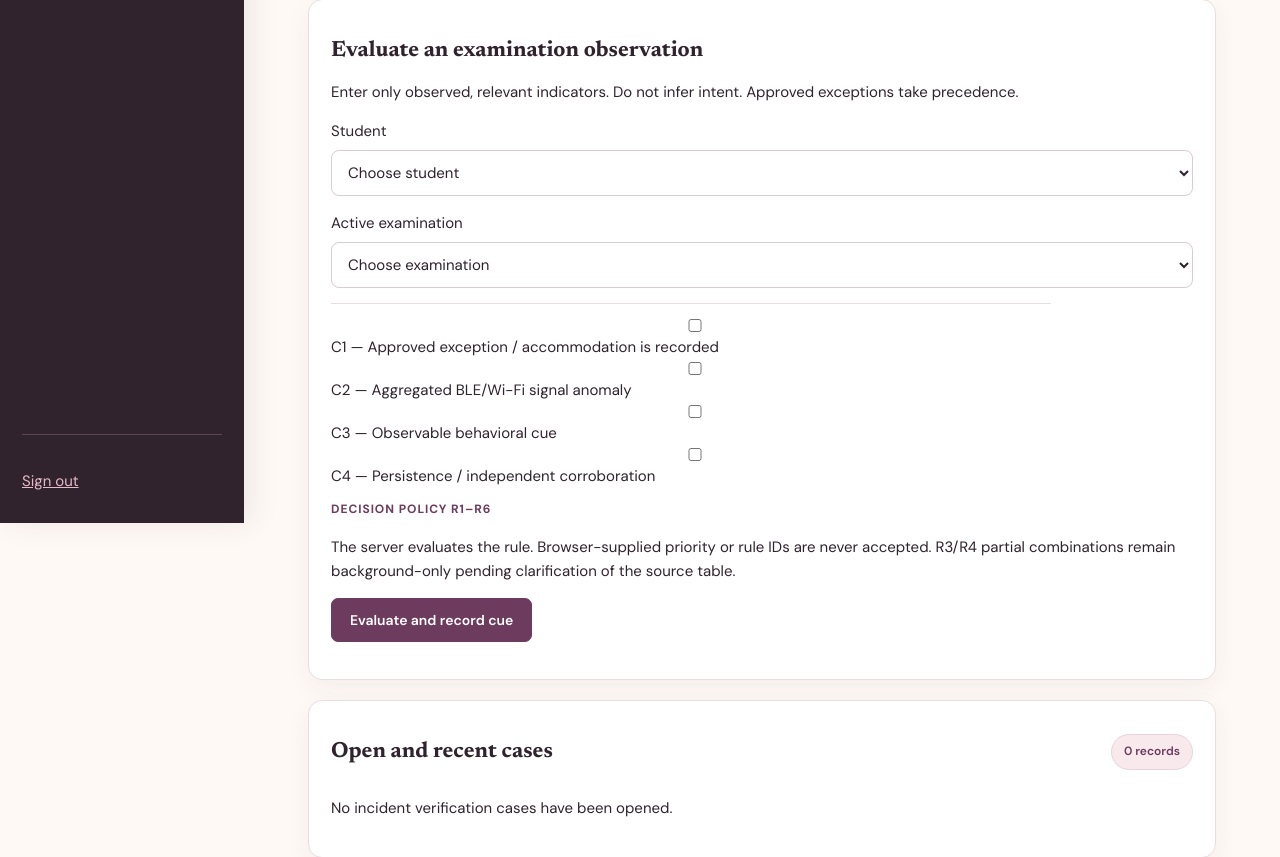
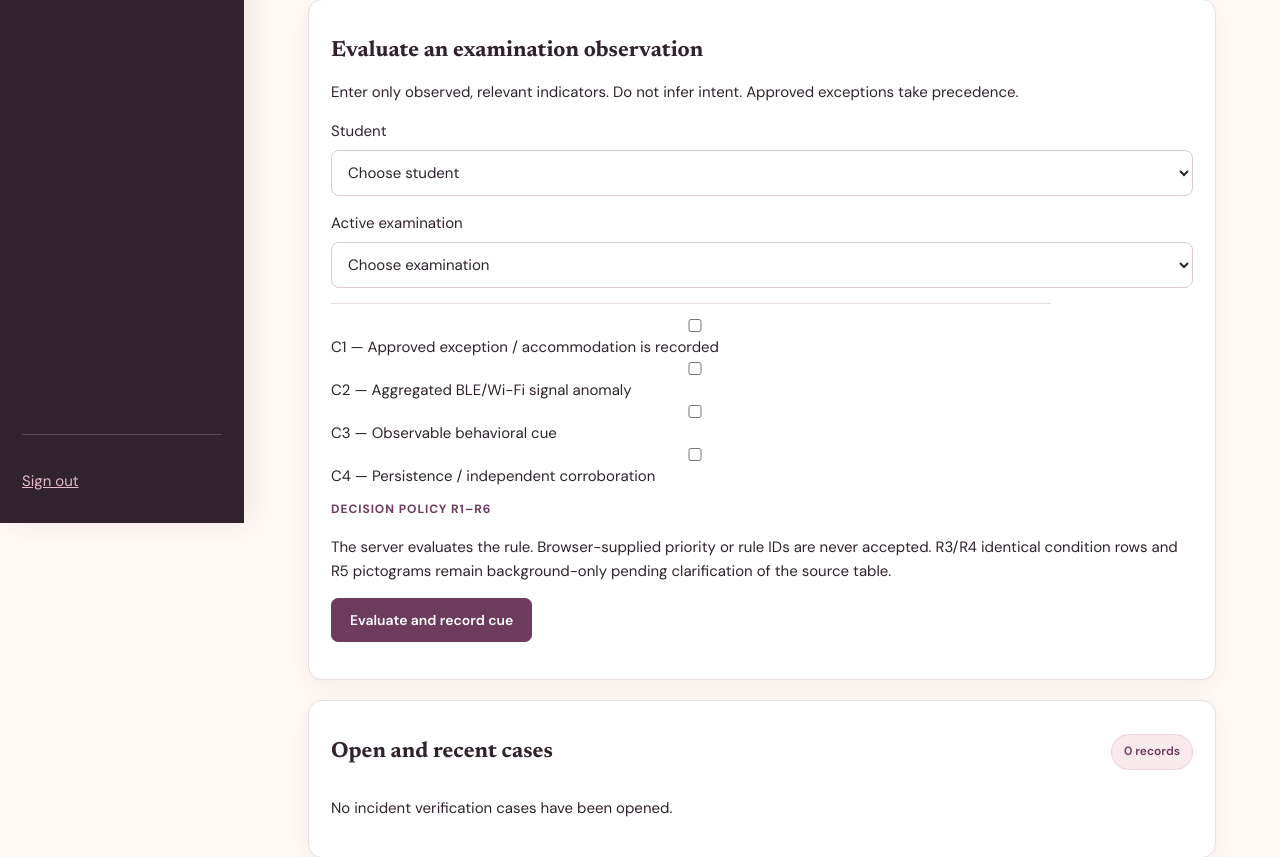
Before and after one commit to Moana-star/Academic-Assessment-Assurance-Platform, a Django app: template templates/incidents/incident_queue.html in a window 1280 px wide. Shown: the part 277-1134 px from the top of the page. Run offline with Django 5.2, Linux system fonts and the light colour scheme; the template is opened without the code that fills it, so the values that code supplies are empty; parts of the project's set-up code (start-up, migrations or seed data) failed here and were passed over.

Commit message:
Explain unresolved R3 R4 and R5 inputs in incident desk

```diff
--- a/templates/incidents/incident_queue.html
+++ b/templates/incidents/incident_queue.html
@@ -15,7 +15,7 @@
 <label><input type="checkbox" name="persistence_or_corroboration"> C4 — Persistence / independent corroboration</label>
 </div>
 <p class="eyebrow">Decision policy R1–R6</p>
-<p>The server evaluates the rule. Browser-supplied priority or rule IDs are never accepted. R3/R4 partial combinations remain background-only pending clarification of the source table.</p>
+<p>The server evaluates the rule. Browser-supplied priority or rule IDs are never accepted. R3/R4 identical condition rows and R5 pictograms remain background-only pending clarification of the source table.</p>
 <button class="button" type="submit">Evaluate and record cue</button>
 </form>
 </section>
```
